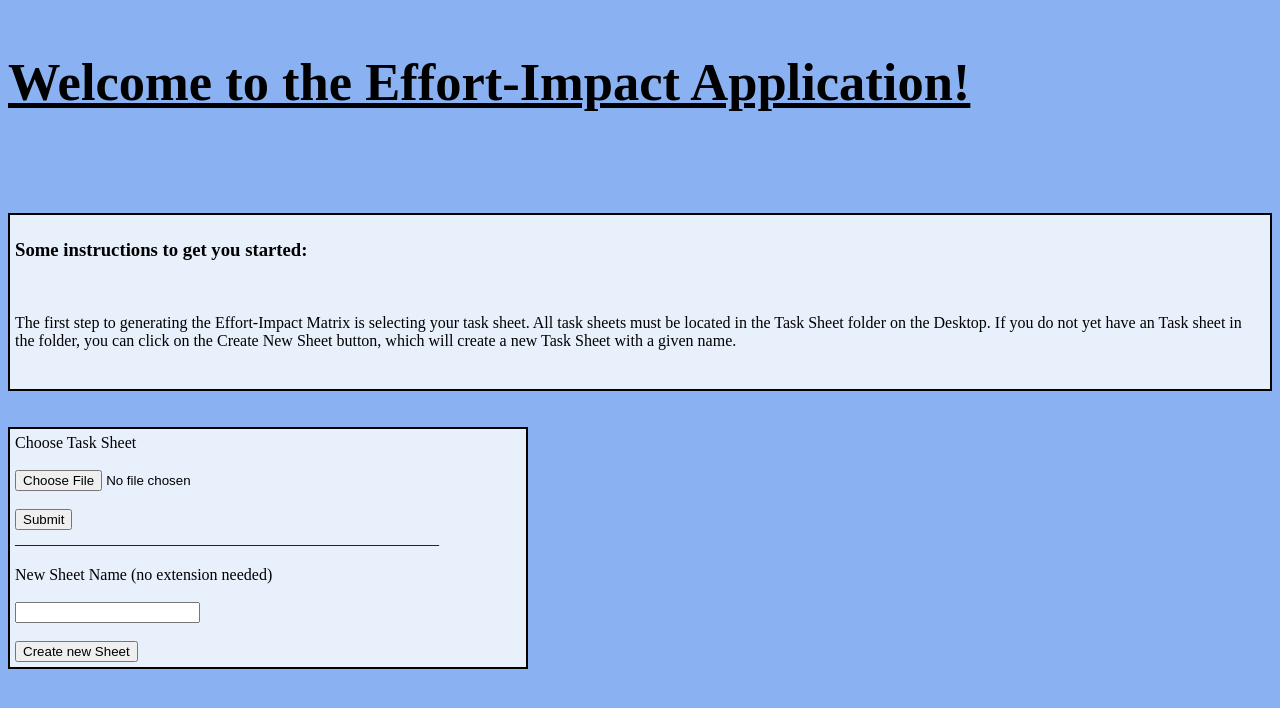
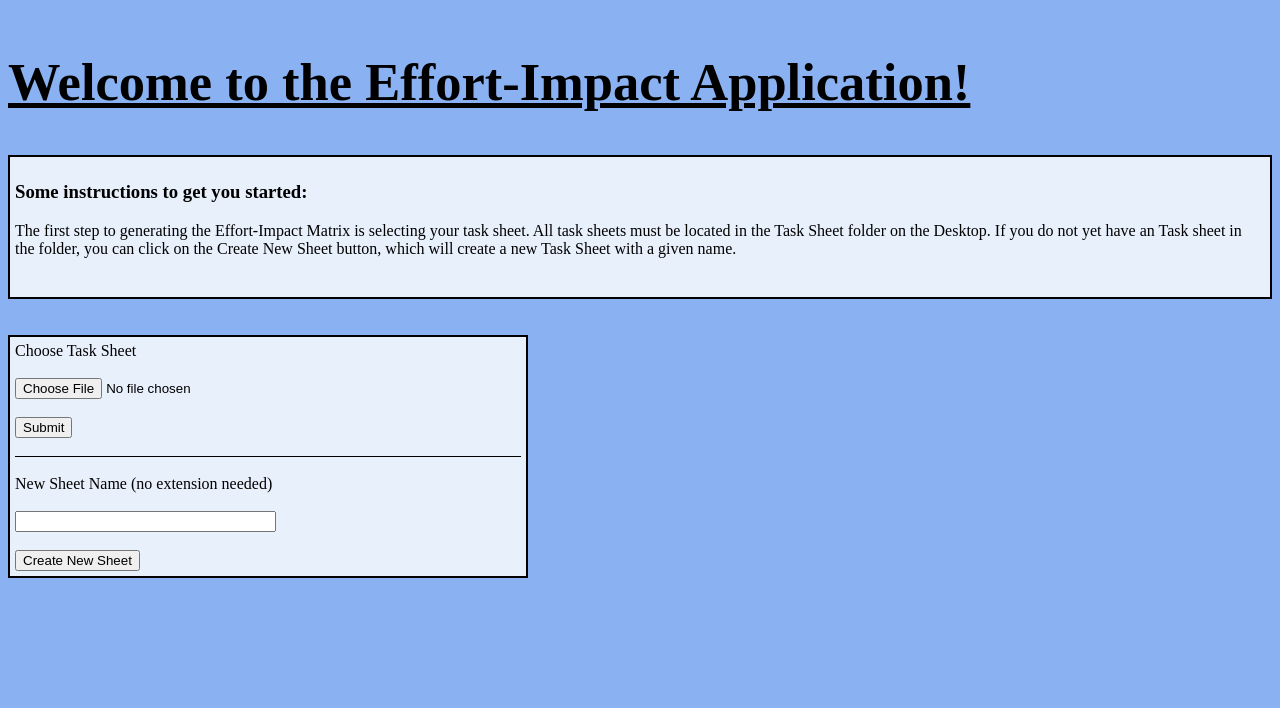
Before and after one commit to mankek/Effort-Impact, a Flask app: page / in a window 1280 px wide. Shown: the top 708 px of the page. Run offline with Flask 2, Linux system fonts and the light colour scheme.

Commit message:
graph fixes

```diff
--- a/App/api.py
+++ b/App/api.py
@@ -2,6 +2,7 @@
 from App import app_methods
 from flask import Flask, render_template, jsonify, request, redirect, url_for
 import json
+import time
 
 app = Flask(__name__)
 
@@ -21,14 +22,18 @@ def view():
     if request.form['action'] == 'submit':
         file = request.form['file']
     elif request.form['action'] == 'new':
-        new_name = request.form['new_name']
+        new_name = request.form['new_name'] + ".xlsx"
+        app_methods.new_table(new_name)
         file = new_name
     chosen_file[0] = file
-    result, names = app_methods.Table(file).load_table()
-    x, y = app_methods.effort_impact(result)
-    colors = app_methods.deadline_colors(result)
-    new_result = app_methods.clean_result(result)
-    return render_template("chart.html", x=x, y=y, result=new_result, colors=colors, name=file.split(".")[0])
+    try:
+        result, names = app_methods.Table(file).load_table()
+        x, y = app_methods.effort_impact(result)
+        colors = app_methods.deadline_colors(result)
+        new_result = app_methods.clean_result(result)
+        return render_template("chart.html", x=x, y=y, result=new_result, colors=colors, name=file.split(".")[0])
+    except FileNotFoundError:
+        return redirect(url_for("index"))
 
 
 # Update existing task
--- a/App/app_methods.py
+++ b/App/app_methods.py
@@ -69,7 +69,7 @@ def deadline_colors(tasks):
 
 
 def new_table(new_name):
-    path = os.path.join(out_path, (new_name + ".xlsx"))
+    path = os.path.join(out_path, new_name)
     df = pandas.DataFrame(
         {'Task': [], 'Description': [], 'Effort': [], 'Impact': [], 'Deadline': [], 'Subject': [], 'Notes': []})
     writer = pandas.ExcelWriter(path, engine='xlsxwriter')
@@ -84,7 +84,6 @@ class Table:
         self.path = os.path.join(out_path, file_name)
         self.list = pandas.read_excel(self.path, index=0)
         self.fields = list(self.list)
-
 
     # Loads the excel sheet where tasks are stored, formats them as a list of dictionaries; also returns field names
     def load_table(self):
--- a/App/static/chart.js
+++ b/App/static/chart.js
@@ -135,7 +135,7 @@ chart.append("g")
 //    .call(xAxis);
 
 svg.append("text")
-    .attr("transform", "translate(" + ((width/2) + (1.5*margin.left/2)) + "," + (height + (1.5*margin.bottom)) + ")")
+    .attr("transform", "translate(" + ((width + margin.left + margin.right)/2) + "," + (height + (2*margin.bottom/3) + (margin.top)) + ")")
     .style("text-anchor", "middle")
     .style("font-size", "20px")
     .text("Effort");
@@ -148,7 +148,7 @@ svg.append("text")
 svg.append("text")
     .attr("transform", "rotate(-90)")
     .attr("y", (margin.left/10))
-    .attr("x", -((height/2) + (margin.top/2)))
+    .attr("x", -((height + margin.top + margin.bottom)/2))
     .attr("dy", "1em")
     .style("text-anchor", "middle")
     .style("font-size", "20px")
@@ -157,7 +157,7 @@ svg.append("text")
 //// Chart title
 
 svg.append("text")
-    .attr("transform", "translate(" + ((width/2) + (margin.left/2)) + "," + (margin.top/2) + ")")
+    .attr("transform", "translate(" + ((width + margin.left + margin.right)/2) + "," + (2*margin.top/3) + ")")
     .style("text-anchor", "middle")
     .style("text-anchor", "right")
     .style("font-size", "25px")
--- a/App/static/index.css
+++ b/App/static/index.css
@@ -19,3 +19,9 @@ body {
     background-color: #e8f0fc;
     width: 40%;
 }
+#make {
+    border-top: 1px solid black;
+}
+input {
+    width: 50%;
+}
--- a/App/templates/index.html
+++ b/App/templates/index.html
@@ -7,11 +7,10 @@
 </head>
 <body>
     <div id="heading">
-        <h2>Welcome to the Effort-Impact Application!</h2><br>
+        <h2>Welcome to the Effort-Impact Application!</h2>
     </div>
-    <br>
     <div id="instructions">
-        <h3>Some instructions to get you started:</h3><br>
+        <h3>Some instructions to get you started:</h3>
         <p>
             The first step to generating the Effort-Impact Matrix is selecting your task sheet. All task sheets must be
             located in the Task Sheet folder on the Desktop. If you do not yet have an Task sheet in the folder, you can
@@ -22,16 +21,19 @@
     <br>
     <div id="choose_file">
         <form action="/chart" method="post">
+            <div id="choose">
                 <label>Choose Task Sheet</label><br><br>
                 <input type="file" name="file"><br>
                 <br>
-            <button type="submit" name="submit">Submit</button><br>
-            _____________________________________________________
+                <button type="submit" name="action" value="submit">Submit</button><br>
+            </div>
             <br>
+            <div id="make">
                 <br>
                 <label>New Sheet Name (no extension needed)</label><br><br>
                 <input type="text" name="new_name"><br><br>
-            <button type="submit" name="new">Create new Sheet</button>
+                <button type="submit" name="action" value="new">Create New Sheet</button>
+            </div>
         </form>
     </div>
 </body>
```
Also changed, not shown: App/static/jQ.js (+4 -6 lines). Lines whose indentation alone changed are shown as unchanged.
